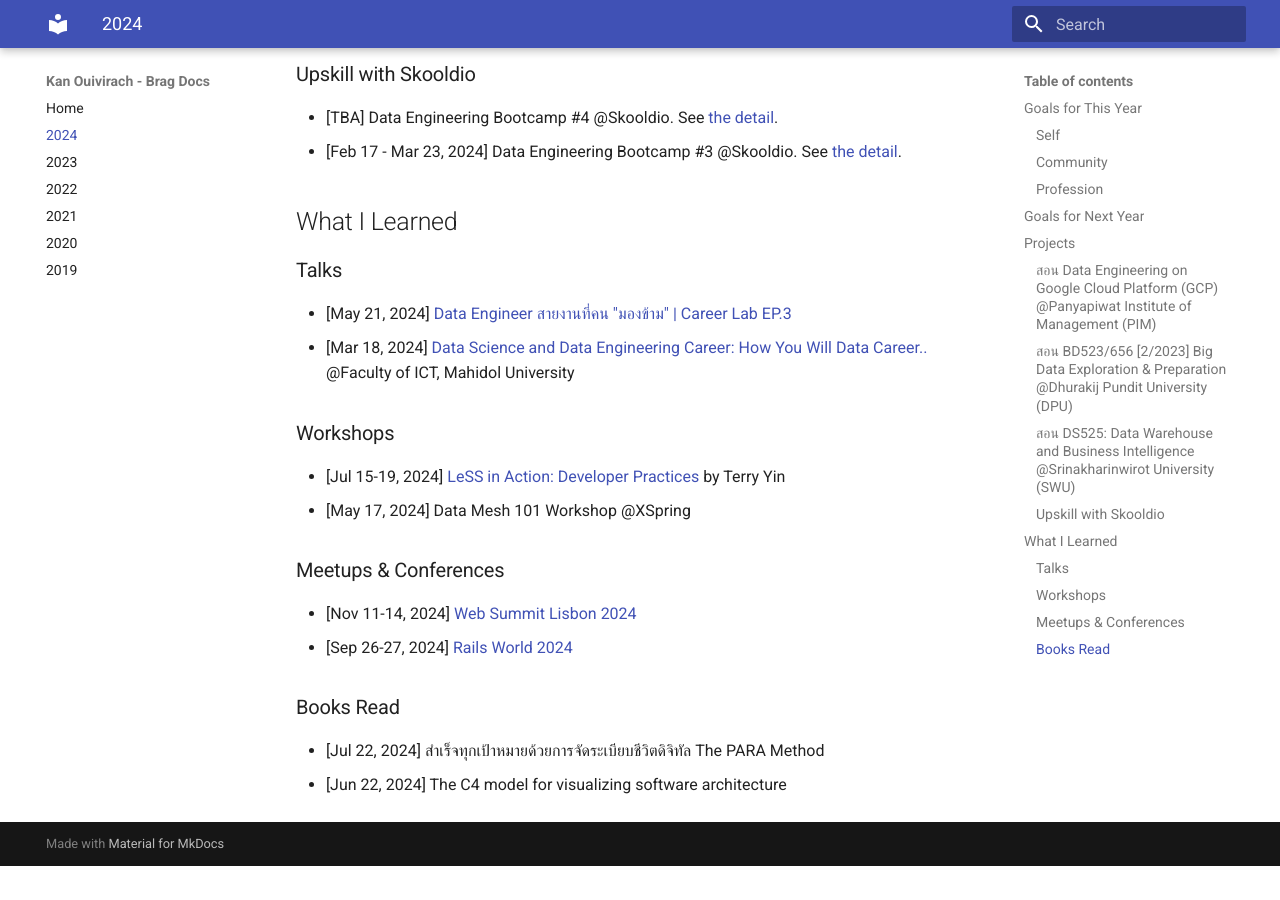
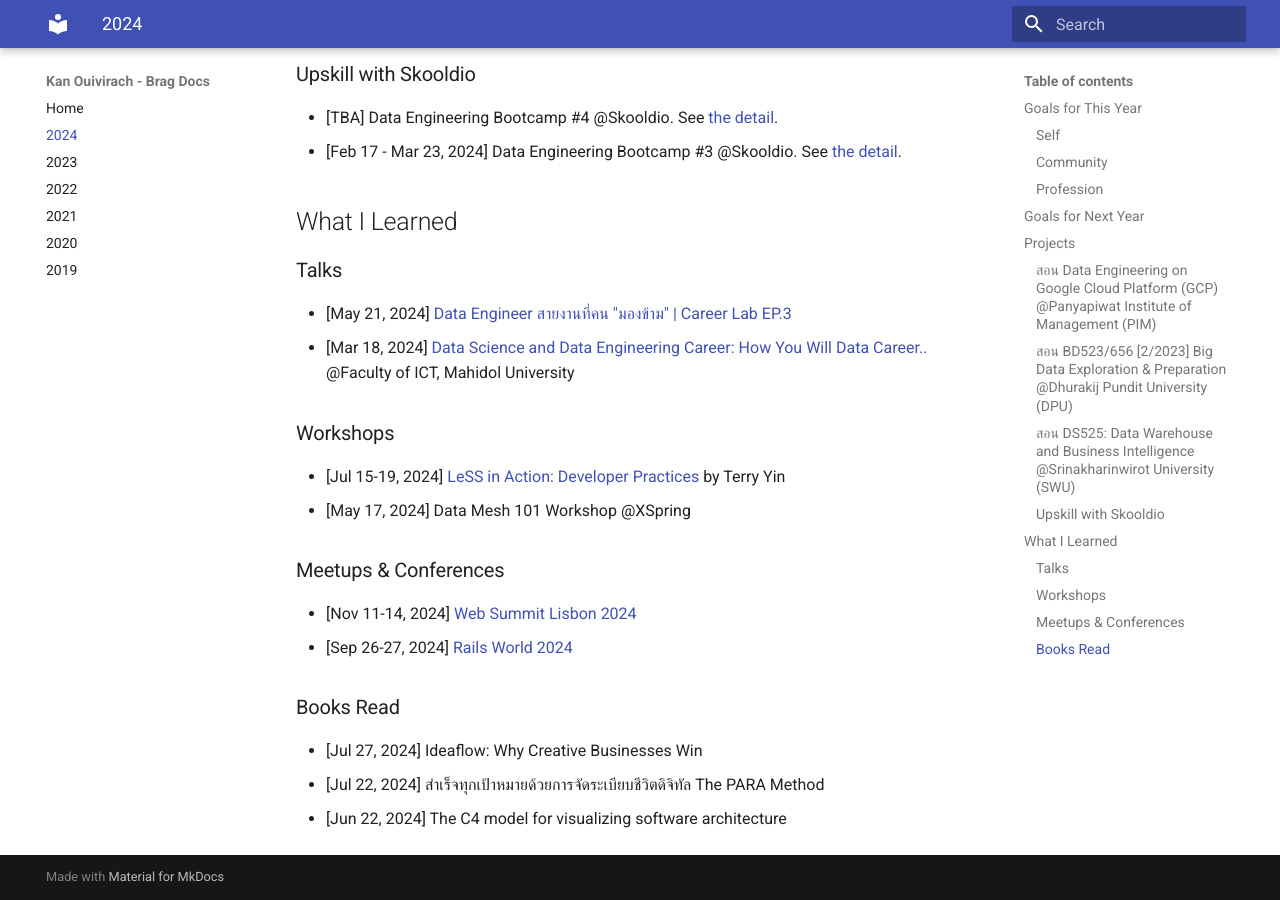
Before and after one commit to zkan/brag-documents, an MkDocs documentation site: the page built from docs/2024.md, in a window 1280 px wide and 900 px high, scrolled down 2065 px. Built offline with MkDocs 1.6.1 and Material for MkDocs 9.7.7, drawn with Linux system fonts in a browser that asks for light colours; before the commit the page ends 2931 px from its top, so only the background shows below that.

Commit message:
Add ideaflow book

```diff
--- a/docs/2024.md
+++ b/docs/2024.md
@@ -97,5 +97,6 @@
 
 ### Books Read
 
+* [Jul 27, 2024] Ideaflow: Why Creative Businesses Win
 * [Jul 22, 2024] สำเร็จทุกเป้าหมายด้วยการจัดระเบียบชีวิตดิจิทัล The PARA Method
 * [Jun 22, 2024] The C4 model for visualizing software architecture
```
